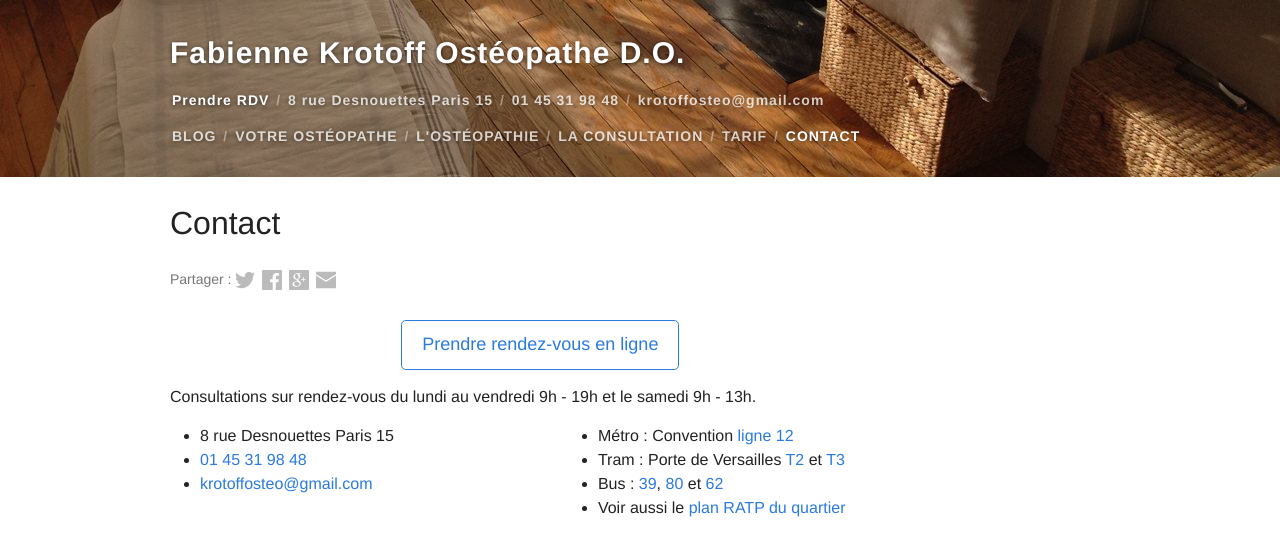
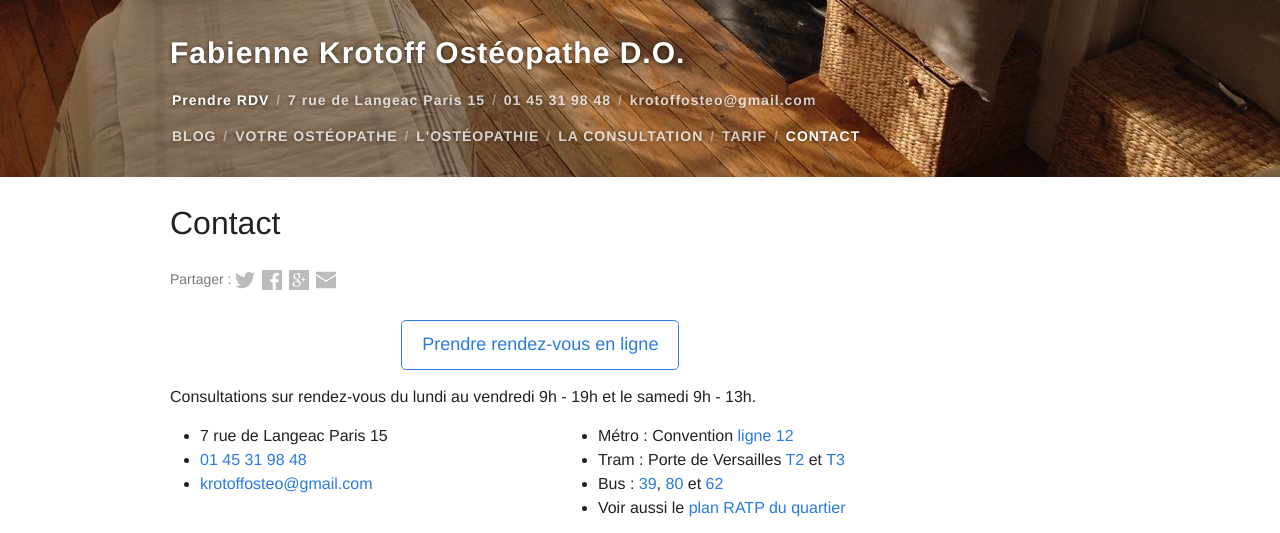
Before and after one commit to tkrotoff/osteo15, a Jekyll site: the page built from 5-Contact.md, in a window 1280 px wide. Shown: the top 533 px of the page. Built offline with Jekyll 4.4.1, drawn with Linux system fonts in a browser that asks for light colours; nearby versions of some CDN libraries; some of the changed text lies outside the part shown; grey boxes are pictures that could not be loaded.

Commit message:
8 rue Desnouettes => 7 rue de Langeac

```diff
--- a/5-Contact.md
+++ b/5-Contact.md
@@ -1,7 +1,7 @@
 ---
 layout: page
 title: Contact
-description: Cabinet d'ostéopathie de Fabienne Krotoff 8 rue Desnouettes 75015 Paris - 01 45 31 98 48
+description: Cabinet d'ostéopathie de Fabienne Krotoff 7 rue de Langeac 75015 Paris - 01 45 31 98 48
 permalink: /Contact/
 sitenav: true
 ---
@@ -38,7 +38,7 @@ Consultations sur rendez-vous du lundi au vendredi 9h - 19h et le samedi 9h - 13
   - Métro : Convention [ligne 12](/assets/8-rue-Desnouettes/RATP/m12.png)
   - Tram : Porte de Versailles [T2](/assets/8-rue-Desnouettes/RATP/t2.png) et [T3](/assets/8-rue-Desnouettes/RATP/t3.png)
   - Bus : [39](/assets/8-rue-Desnouettes/RATP/39.png), [80](/assets/8-rue-Desnouettes/RATP/80.png) et [62](/assets/8-rue-Desnouettes/RATP/62.png)
-  - Voir aussi le [plan RATP du quartier](http://www.ratp.fr/itineraires/fr/ratp/quartier/plan?address=8%2C+Rue+Desnouettes%2C+75015%2C+Paris)
+  - Voir aussi le [plan RATP du quartier](https://www.ratp.fr/plan-quartier?address=7%2C+Rue+de+Langeac%2C+75015%2C+Paris)
   </div>
 </div>
 
--- a/_config.yml
+++ b/_config.yml
@@ -2,7 +2,7 @@ title: Fabienne Krotoff Ostéopathe D.O.
 description: Cabinet d'ostéopathie de Fabienne Krotoff 75015 Paris - 01 45 31 98 48
 lang: fr
 author: Fabienne Krotoff
-address: 8 rue Desnouettes Paris 15
+address: 7 rue de Langeac Paris 15
 tel: 01 45 31 98 48
 email: krotoffosteo@gmail.com
 
```
Also changed, not shown: README.md.
